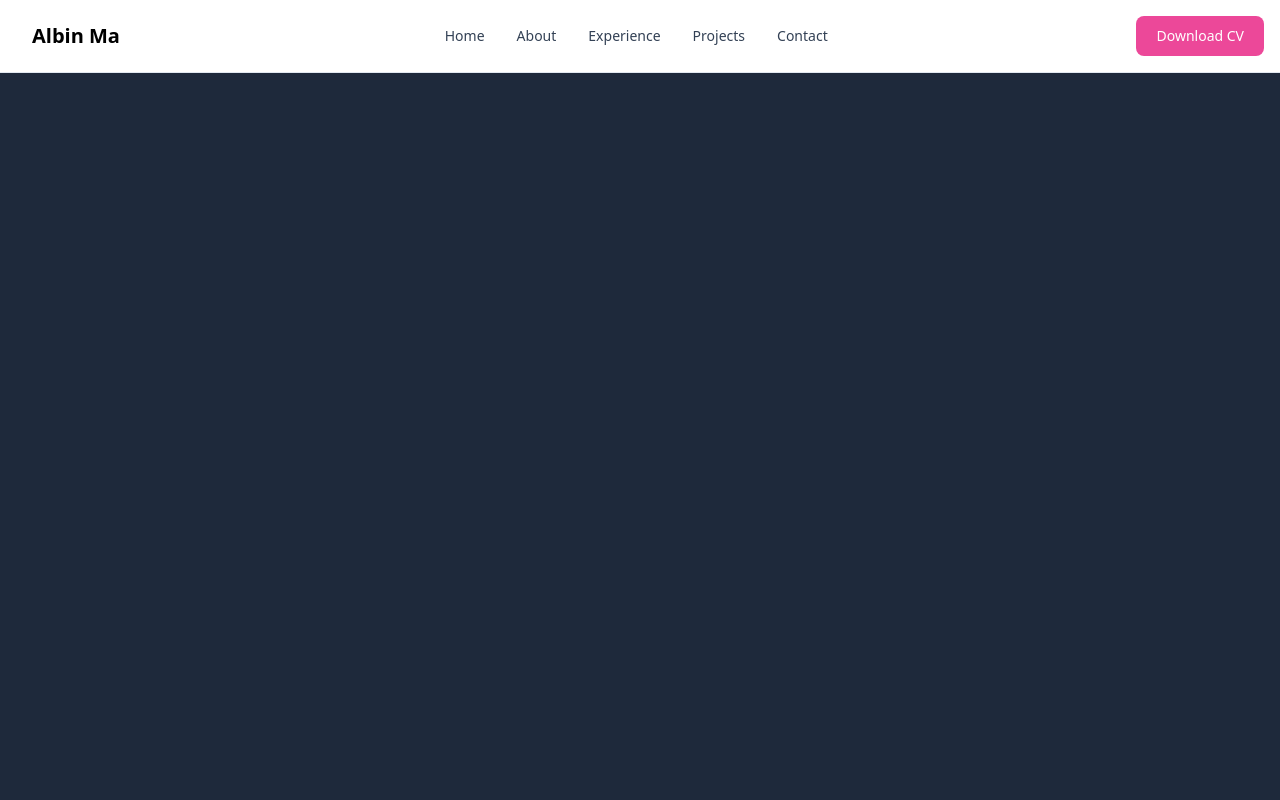
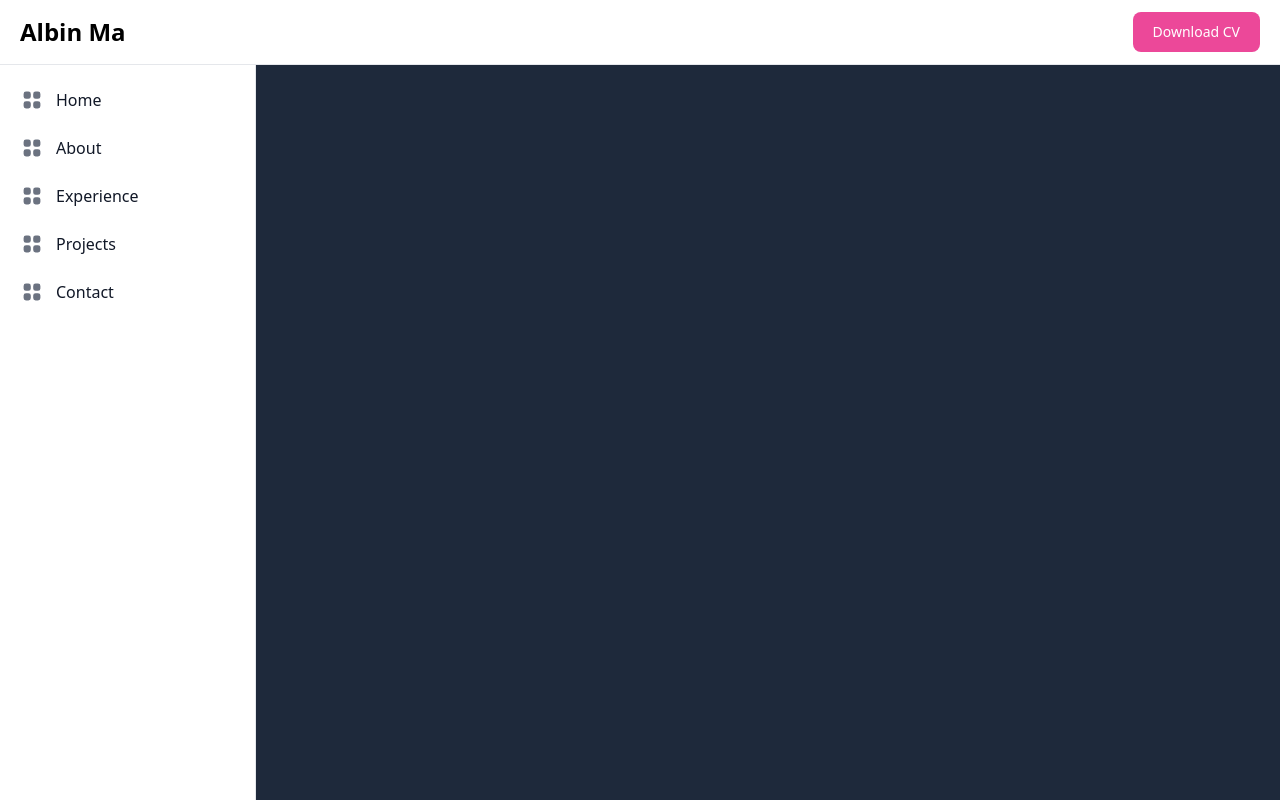
Before and after one commit to albinma/cv, a Next.js app: page / in a window 1280 px wide. Built offline with nearby package versions, Linux system fonts and the light colour scheme.

Commit message:
Switch topnav to side nav (#4)

```diff
--- /dev/null
+++ b/src/app/SideNav.tsx
@@ -0,0 +1,119 @@
+'use client';
+import cn from 'classnames';
+import Link from 'next/link';
+import { useState } from 'react';
+
+export default function SideNav() {
+  const [isMenuOpen, setIsMenuOpen] = useState(false);
+  const menuItems = [
+    {
+      name: 'Home',
+      link: '/',
+    },
+    {
+      name: 'About',
+      link: '#',
+    },
+    {
+      name: 'Experience',
+      link: '#',
+    },
+    {
+      name: 'Projects',
+      link: '#',
+    },
+    {
+      name: 'Contact',
+      link: '#',
+    },
+  ];
+  const renderMenuItem = (name: string, link: string) => {
+    return (
+      <li>
+        <Link
+          href={link}
+          className="flex items-center rounded-lg p-2 text-base font-normal text-gray-900 hover:bg-slate-100 dark:text-white dark:hover:bg-slate-700"
+        >
+          <svg
+            aria-hidden="true"
+            className="h-6 w-6 flex-shrink-0 text-gray-500 transition duration-75 group-hover:text-gray-900 dark:text-gray-400 dark:group-hover:text-white"
+            fill="currentColor"
+            viewBox="0 0 20 20"
+            xmlns="http://www.w3.org/2000/svg"
+          >
+            <path d="M5 3a2 2 0 00-2 2v2a2 2 0 002 2h2a2 2 0 002-2V5a2 2 0 00-2-2H5zM5 11a2 2 0 00-2 2v2a2 2 0 002 2h2a2 2 0 002-2v-2a2 2 0 00-2-2H5zM11 5a2 2 0 012-2h2a2 2 0 012 2v2a2 2 0 01-2 2h-2a2 2 0 01-2-2V5zM11 13a2 2 0 012-2h2a2 2 0 012 2v2a2 2 0 01-2 2h-2a2 2 0 01-2-2v-2z"></path>
+          </svg>
+          <span className="ml-3 flex-1 whitespace-nowrap">{name}</span>
+        </Link>
+      </li>
+    );
+  };
+
+  return (
+    <>
+      <nav className="fixed top-0 z-50 w-full border-b border-gray-200 bg-white dark:border-gray-700 dark:bg-slate-800">
+        <div className="px-3 py-3 lg:px-5 lg:pl-3">
+          <div className="flex items-center justify-between">
+            <div className="flex items-center justify-start">
+              <button
+                onClick={() => setIsMenuOpen(!isMenuOpen)}
+                aria-controls="logo-sidebar"
+                type="button"
+                className="inline-flex items-center rounded-lg p-2 text-sm text-gray-500 hover:bg-slate-100 focus:outline-none focus:ring-2 focus:ring-gray-200 dark:text-gray-400 dark:hover:bg-slate-700 dark:focus:ring-gray-600 md:hidden"
+              >
+                <span className="sr-only">Open sidebar</span>
+                <svg
+                  className="h-6 w-6"
+                  aria-hidden="true"
+                  fill="currentColor"
+                  viewBox="0 0 20 20"
+                  xmlns="http://www.w3.org/2000/svg"
+                >
+                  <path
+                    clip-rule="evenodd"
+                    fill-rule="evenodd"
+                    d="M2 4.75A.75.75 0 012.75 4h14.5a.75.75 0 010 1.5H2.75A.75.75 0 012 4.75zm0 10.5a.75.75 0 01.75-.75h7.5a.75.75 0 010 1.5h-7.5a.75.75 0 01-.75-.75zM2 10a.75.75 0 01.75-.75h14.5a.75.75 0 010 1.5H2.75A.75.75 0 012 10z"
+                  ></path>
+                </svg>
+              </button>
+              <Link href="/" className="ml-2 flex md:mr-24">
+                <span className="self-center whitespace-nowrap text-xl font-semibold dark:text-white sm:text-2xl">
+                  Albin Ma
+                </span>
+              </Link>
+            </div>
+            <div className="flex items-center">
+              <div className="ml-3 flex items-center">
+                <div>
+                  <button
+                    type="button"
+                    className="mr-3 rounded-lg bg-pink-500 px-5 py-2.5 text-center text-sm font-medium text-white hover:bg-pink-600 focus:outline-none focus:ring-4 focus:ring-blue-300 dark:bg-pink-500 dark:hover:bg-pink-600 dark:focus:ring-pink-900 md:mr-0"
+                  >
+                    Download CV
+                  </button>
+                </div>
+              </div>
+            </div>
+          </div>
+        </div>
+      </nav>
+
+      <aside
+        id="logo-sidebar"
+        className={cn(
+          'fixed top-0 left-0 z-40 h-screen w-64 border-r border-gray-200 bg-white pt-20 transition-transform dark:border-gray-700 dark:bg-slate-800 sm:translate-x-0',
+          !isMenuOpen && '-translate-x-full',
+        )}
+        aria-label="Sidebar"
+      >
+        <div className="h-full overflow-y-auto bg-white px-3 pb-4 dark:bg-slate-800">
+          <ul className="space-y-2">
+            {menuItems.map((menuItem) =>
+              renderMenuItem(menuItem.name, menuItem.link),
+            )}
+          </ul>
+        </div>
+      </aside>
+    </>
+  );
+}
--- a/src/app/layout.tsx
+++ b/src/app/layout.tsx
@@ -1,5 +1,5 @@
-import TopNav from '@/app/TopNav';
 import './globals.css';
+import SideNav from './SideNav';
 
 export const metadata = {
   title: 'Albin Ma',
@@ -14,7 +14,7 @@ export default function RootLayout({
   return (
     <html lang="en">
       <body className="bg-slate-800">
-        <TopNav />
+        <SideNav />
         {children}
       </body>
     </html>
--- a/src/app/page.tsx
+++ b/src/app/page.tsx
@@ -1,3 +1,3 @@
 export default function Home() {
-  return <main></main>;
+  return <main className="p-4 sm:ml-64"></main>;
 }
```
Also changed, not shown: tsconfig.json (+7 -1 lines).
